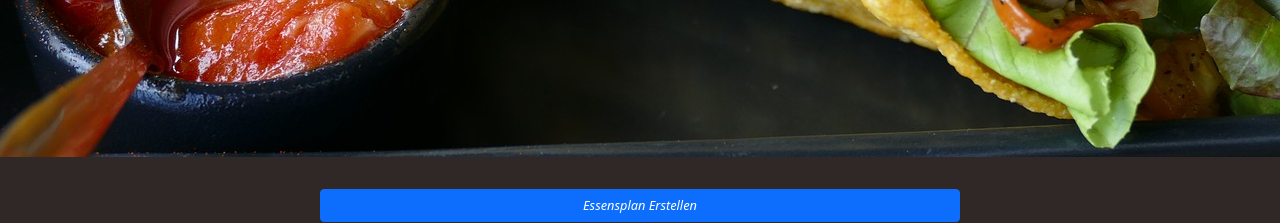
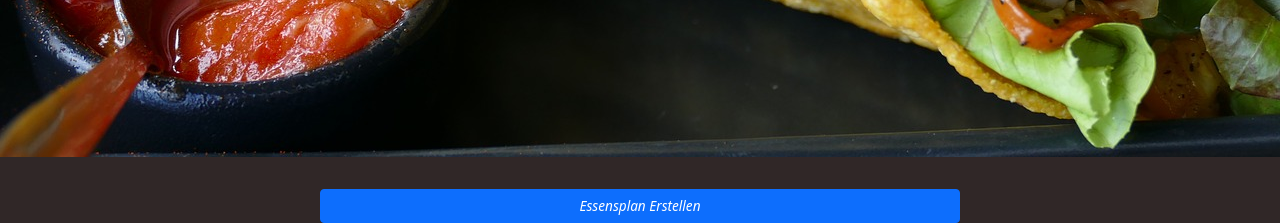
Before and after one commit to Mars4all/Essensplan, a PHP site: page / in a window 1280 px wide. Shown: the part 763-986 px from the top of the page. Run offline with PHP 8.4, Linux system fonts and the light colour scheme.

Commit message:
Update style.css

```diff
--- a/style.css
+++ b/style.css
@@ -29,5 +29,5 @@ h1{
 
 .schriftg{
     font-style: italic;
-    font-size: 80%;
+    font-size: 85%;
 }
```
